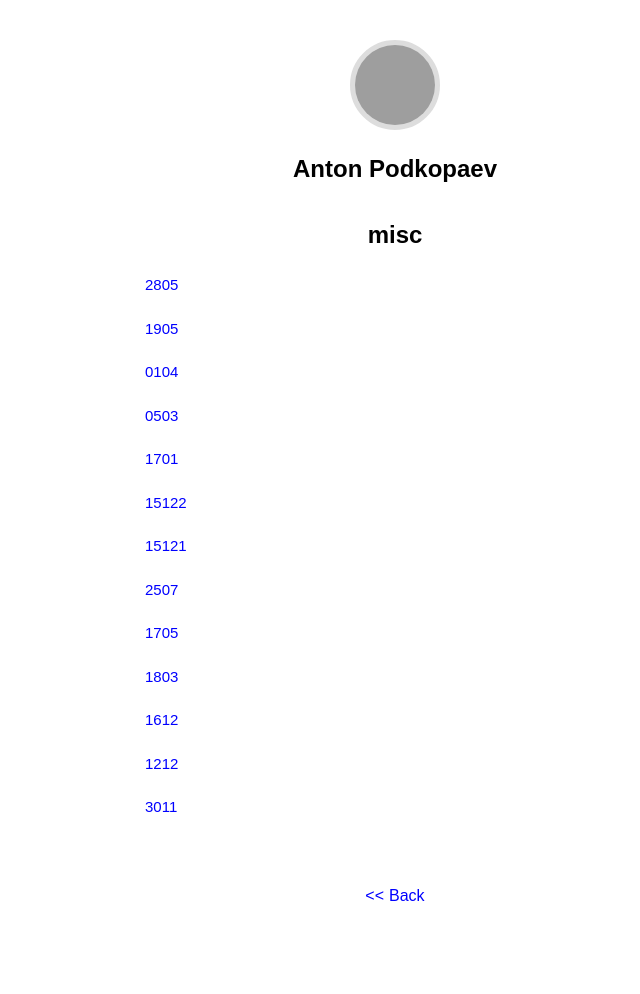
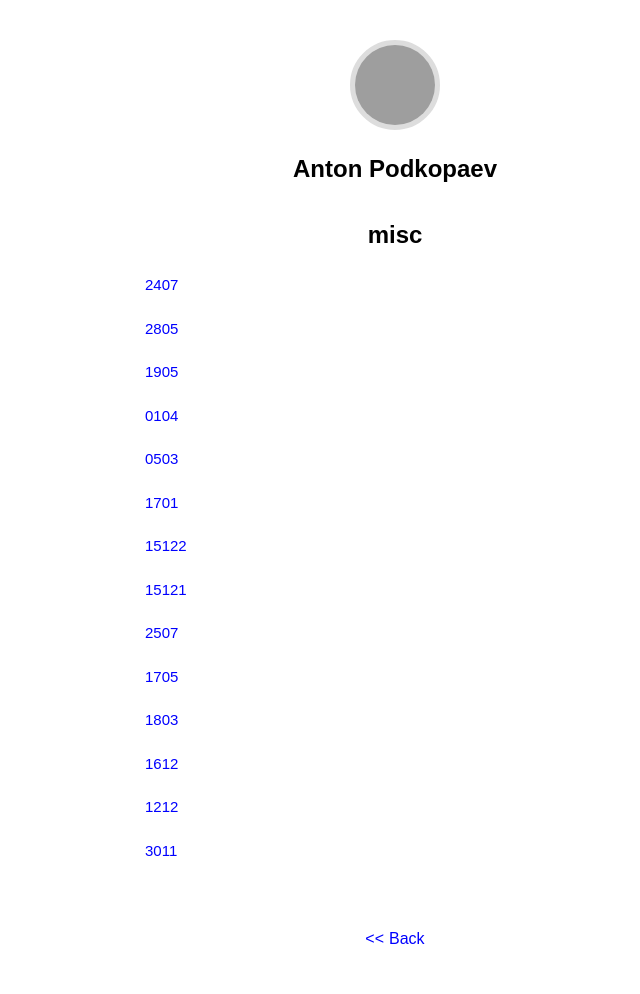
Before and after one commit to anlun/anlun.github.io, a Jekyll site: the page built from misc.md, in a window 1280 px wide. Shown: the whole page, without its empty margins (245-885 px from the left). Built offline with Jekyll 4.4.1, drawn with Linux system fonts in a browser that asks for light colours; some web fonts are replaced; before the commit the page ends 951 px from its top, so only the background shows below that; grey boxes are pictures that could not be loaded.

Commit message:
A link to LaLambda slides

```diff
--- a/misc.md
+++ b/misc.md
@@ -2,6 +2,8 @@
 layout: page
 title: misc
 ---
+[2407](https://github.com/anlun/publicFiles/raw/master/slides/2021-07-24-lalambda.pdf)
+
 [2805](https://github.com/anlun/publicFiles/raw/master/slides/2021-syrcose-keynote.pdf)
 
 [1905](https://github.com/anlun/publicFiles/raw/master/slides/tau-compl-corr.pdf)
```
